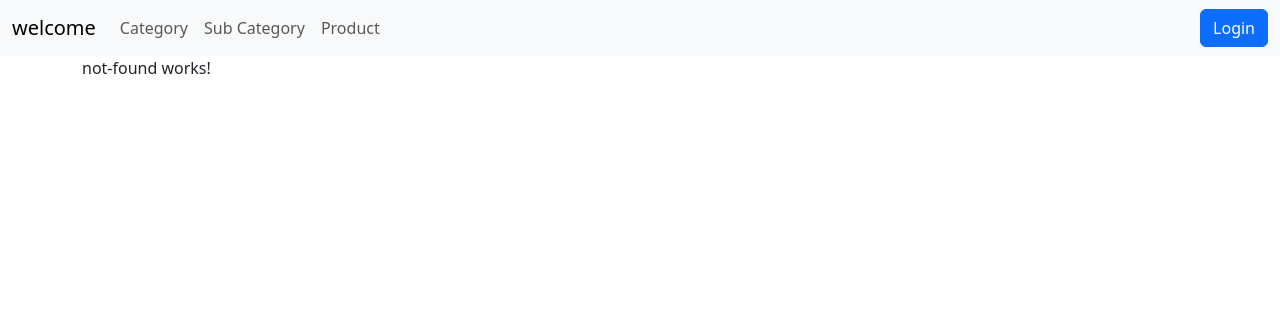
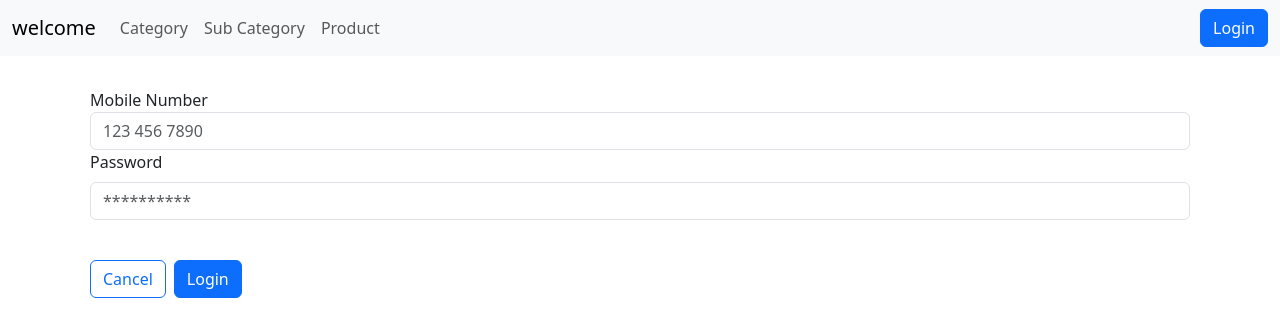
Before and after one commit to aliakbar8687/future-tech, an Angular app: page /login in a window 1280 px wide. Before the commit this address led to /not-found. Shown: the top 336 px of the page. Built offline with nearby package versions, Linux system fonts and the light colour scheme.

Commit message:
18-09-2023

```diff
--- a/angular.json
+++ b/angular.json
@@ -101,5 +101,8 @@
         }
       }
     }
+  },
+  "cli": {
+    "analytics": "a7063cfc-eadb-4192-8d17-0a8bcd48b789"
   }
 }
--- a/src/app/app-routing.module.ts
+++ b/src/app/app-routing.module.ts
@@ -3,6 +3,7 @@ import { PreloadAllModules, RouterModule, Routes } from '@angular/router';
 import { NotFoundComponent } from './not-found/not-found.component';
 import { authGuard } from './guards/auth.guard';
 import { roleGuard } from './guards/role.guard';
+import { LoginComponent } from './login/login.component';
 
 const routes: Routes = [
   {
@@ -29,6 +30,10 @@ const routes: Routes = [
     loadChildren: () => import('./product/product.module').then(m => m.ProductModule)
   },
   {
+    path: 'login',
+    component: LoginComponent
+  },
+  {
     path: 'not-found',
     component: NotFoundComponent
   },
--- a/src/app/app.module.ts
+++ b/src/app/app.module.ts
@@ -1,12 +1,13 @@
 import { NgModule } from '@angular/core';
 import { BrowserModule } from '@angular/platform-browser';
-import { FormsModule } from '@angular/forms';
+import { FormsModule, ReactiveFormsModule } from '@angular/forms';
 import { AppRoutingModule } from './app-routing.module';
 import { AppComponent } from './app.component';
 import { TextHighlightDirective } from './custom/directives/text-highlight.directive';
 import { ConvertINRPipe } from './custom/pipe/convert-inr.pipe';
 import { HeaderComponent } from './shared/components/header/header.component';
 import { NotFoundComponent } from './not-found/not-found.component';
+import { LoginComponent } from './login/login.component';
 
 
 @NgModule({
@@ -16,11 +17,13 @@ import { NotFoundComponent } from './not-found/not-found.component';
     ConvertINRPipe,
     HeaderComponent,
     NotFoundComponent,
+    LoginComponent,
   ],
   imports: [
     BrowserModule,
     AppRoutingModule,
     FormsModule,
+    ReactiveFormsModule,
   ],
   providers: [],
   bootstrap: [AppComponent]
--- a/src/app/category/category.component.ts
+++ b/src/app/category/category.component.ts
@@ -23,7 +23,6 @@ export class CategoryComponent implements OnInit {
   ]
 
   constructor(
-    private _categoryService: CategoryService
   ) {
   }
 
--- a/src/app/category/edit-category/edit-category.component.html
+++ b/src/app/category/edit-category/edit-category.component.html
@@ -1,4 +1,4 @@
-<h4>Edit {{ category?.name }}</h4>
+<h4>Edit </h4>
 <div class="mt-4">
     <div class="mb-3">
         <label for="name" class="form-label">Name</label>
@@ -6,12 +6,11 @@
             type="text"
             class="form-control"
             id="name"
-            placeholder="Clothing"
-            [value]="category?.name">
+            placeholder="Clothing">
     </div>
     <div class="mb-3">
         <label for="description" class="form-label">Description</label>
-        <textarea class="form-control" id="description" rows="3">{{ category?.description }}</textarea>
+        <textarea class="form-control" id="description" rows="3"></textarea>
     </div>
 
     <button class="btn btn-outline-success me-2" (click)="handleClose()">Cancel</button>
--- /dev/null
+++ b/src/app/login/login.component.html
@@ -0,0 +1,31 @@
+<form
+[formGroup]="reactiveForms"
+(ngSubmit)="onSubmit()"
+>
+<div
+class=" container d-flex p-2 mt-4 flex-column justify-content-center"
+>
+
+  <label for="contact">Mobile Number</label>
+  <input
+    type="number"
+    class="form-control"
+    id="contact"
+    placeholder="123 456 7890"
+    formControlName="mobile"
+    />
+    <label for="password" class="form-label"> Password </label>
+    <input
+    type="password"
+    class="form-control"
+    name=""
+    id="password"
+    placeholder="**********"
+    formControlName="password"
+    />
+  </div>
+<div class="p-2 mt-4 justify-content-center">
+  <button class="btn btn-outline-primary me-2">Cancel</button>
+  <button type="submit" value="submit" class="btn btn-primary">Login</button>
+</div>
+</form>
--- /dev/null
+++ b/src/app/login/login.component.ts
@@ -0,0 +1,21 @@
+import { Component, OnInit } from '@angular/core';
+import { FormControl, FormGroup } from '@angular/forms';
+
+@Component({
+  selector: 'app-login',
+  templateUrl: './login.component.html',
+  styleUrls: ['./login.component.scss'],
+})
+export class LoginComponent implements OnInit {
+  reactiveForms: FormGroup;
+
+  ngOnInit(): void {
+    this.reactiveForms = new FormGroup({
+      mobile: new FormControl(null),
+      password: new FormControl(null),
+    });
+  }
+  onSubmit() {
+    console.log(this.reactiveForms.value);
+  }
+}
--- a/src/app/shared/components/header/header.component.html
+++ b/src/app/shared/components/header/header.component.html
@@ -18,7 +18,7 @@
         </ul>
         <div class="d-flex" role="search">
           <button *ngIf="isLoggedIn" class="btn btn-outline-success" type="button" (click)="logout()">Logout</button>
-          <button *ngIf="!isLoggedIn" class="btn btn-primary" type="button" (click)="login()">Login</button>
+          <a *ngIf="!isLoggedIn" class="btn btn-primary" routerLink='login'>Login</a>
         </div>
       </div>
     </div>
--- /dev/null
+++ b/src/app/shared/directive/button-expansion.directive.ts
@@ -0,0 +1,25 @@
+import { Directive, ElementRef, HostListener, Renderer2 } from '@angular/core';
+
+@Directive({
+  selector: '[appButtonExpansion]'
+})
+export class ButtonExpansionDirective {
+
+  constructor(
+    private element: ElementRef<HTMLAnchorElement>,
+    private renderer: Renderer2
+  ) {
+  }
+
+  @HostListener('mouseenter')
+  onMouseOver(){
+    this.renderer.setStyle(this.element.nativeElement, 'padding', '0.25rem 1rem 0.25rem 1rem')
+    this.renderer.setStyle(this.element.nativeElement, 'transition', '1s')
+    this.renderer.setStyle(this.element.nativeElement, 'background', 'blue')
+  }
+  @HostListener('mouseout')
+  onMouseout(){
+    this.renderer.setStyle(this.element.nativeElement, 'padding', '0.25rem 0.5rem 0.25rem 0.5rem')
+    this.renderer.setStyle(this.element.nativeElement, 'background', '#146c43')
+  }
+}
--- a/src/app/shared/shared/shared.module.ts
+++ b/src/app/shared/shared/shared.module.ts
@@ -2,10 +2,12 @@ import { NgModule } from '@angular/core';
 import { CommonModule } from '@angular/common';
 import { SubHeaderComponent } from '../components/sub-header/sub-header.component';
 import { FormsModule } from '@angular/forms';
+import { ButtonExpansionDirective } from '../directive/button-expansion.directive';
 
 @NgModule({
   declarations: [
     SubHeaderComponent,
+    ButtonExpansionDirective
   ],
   imports: [
     CommonModule,
@@ -13,6 +15,7 @@ import { FormsModule } from '@angular/forms';
   ],
   exports: [
     SubHeaderComponent,
+    ButtonExpansionDirective
   ]
 })
 export class SharedModule { }
--- a/src/app/sub-category/sub-category.component.html
+++ b/src/app/sub-category/sub-category.component.html
@@ -15,15 +15,22 @@
               </tr>
             </thead>
             <tbody>
+              <ng-container *ngIf="subCategoryList.length; else noData">
                 <tr *ngFor="let category of subCategoryList">
                   <th scope="row">{{category.id}}</th>
                   <td>{{category.name}}</td>
                   <td>{{category.description}}</td>
                   <td>
                     <button class="btn btn-sm btn-outline-danger me-2">Delete</button>
-                    <a class="btn btn-sm btn-success" [routerLink]="['edit', 2]">Edit</a>
+                    <a appButtonExpansion class="btn btn-sm btn-success" [routerLink]="['edit', 2]">Edit</a>
                   </td>
                 </tr>
+              </ng-container>
+              <ng-template #noData>
+                <ng-template *ngTemplateOutlet ="noDataFound; context: {hello: 'no data found'}"></ng-template>
+                <ng-template *ngTemplateOutlet ="noDataFound; context: {hello: 'no page found'}"></ng-template>
+                <ng-template *ngTemplateOutlet ="noDataFound; context: {hello: 'no irfan found'}"></ng-template>
+              </ng-template>
               </tbody>
             </table>
           </div>
@@ -31,3 +38,10 @@
         <router-outlet></router-outlet>
     </div>
 </div>
+
+<ng-template #noDataFound let-hello="hello">
+  <tr>
+    <td colspan="4" class="text-center"> {{hello}} </td>
+  </tr>
+
+</ng-template>
```
Also changed, not shown: src/app/login/login.component.scss (added), 2 other files (tests, documents, lock files or other folders). Lines whose indentation alone changed are shown as unchanged.
